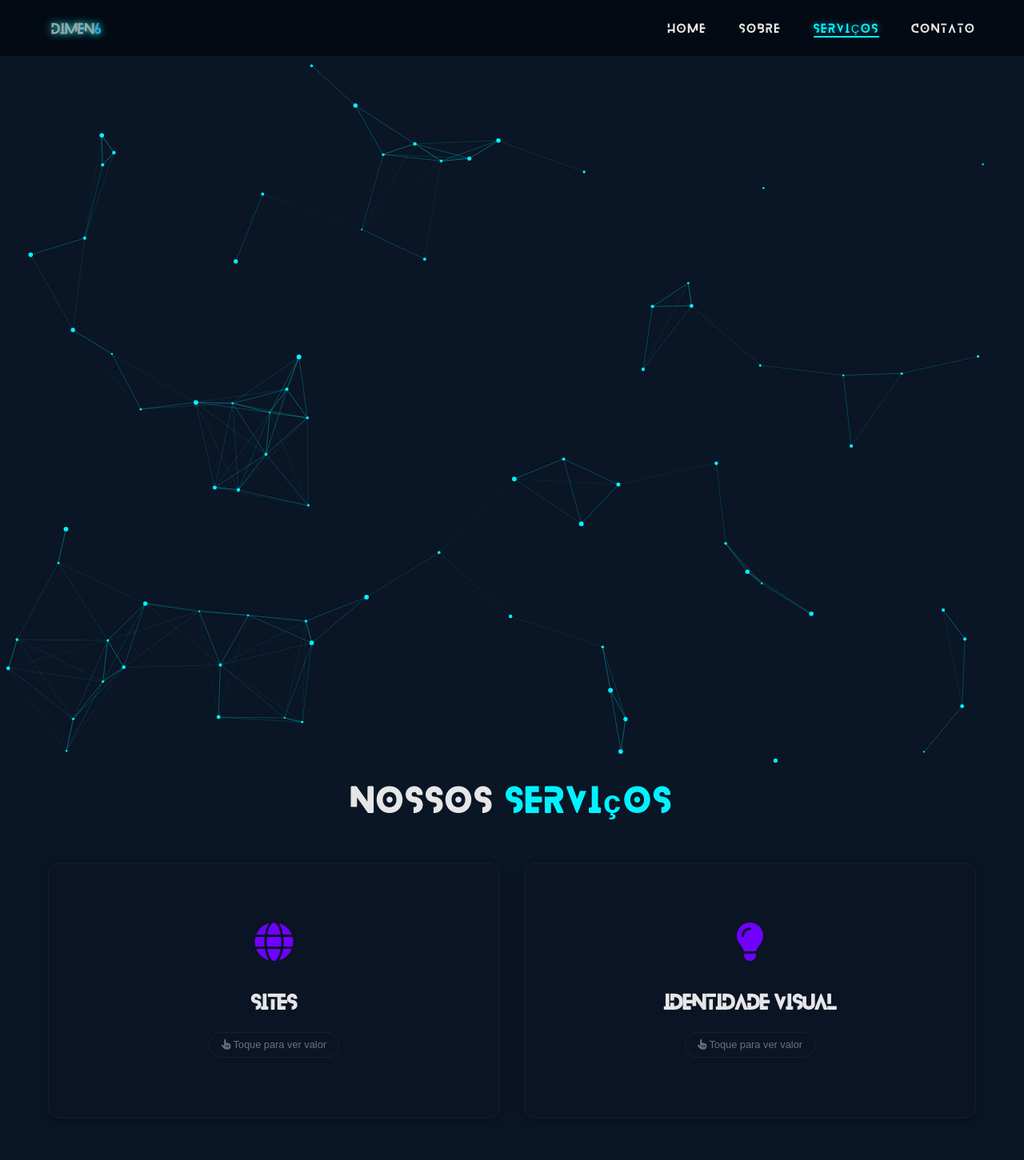
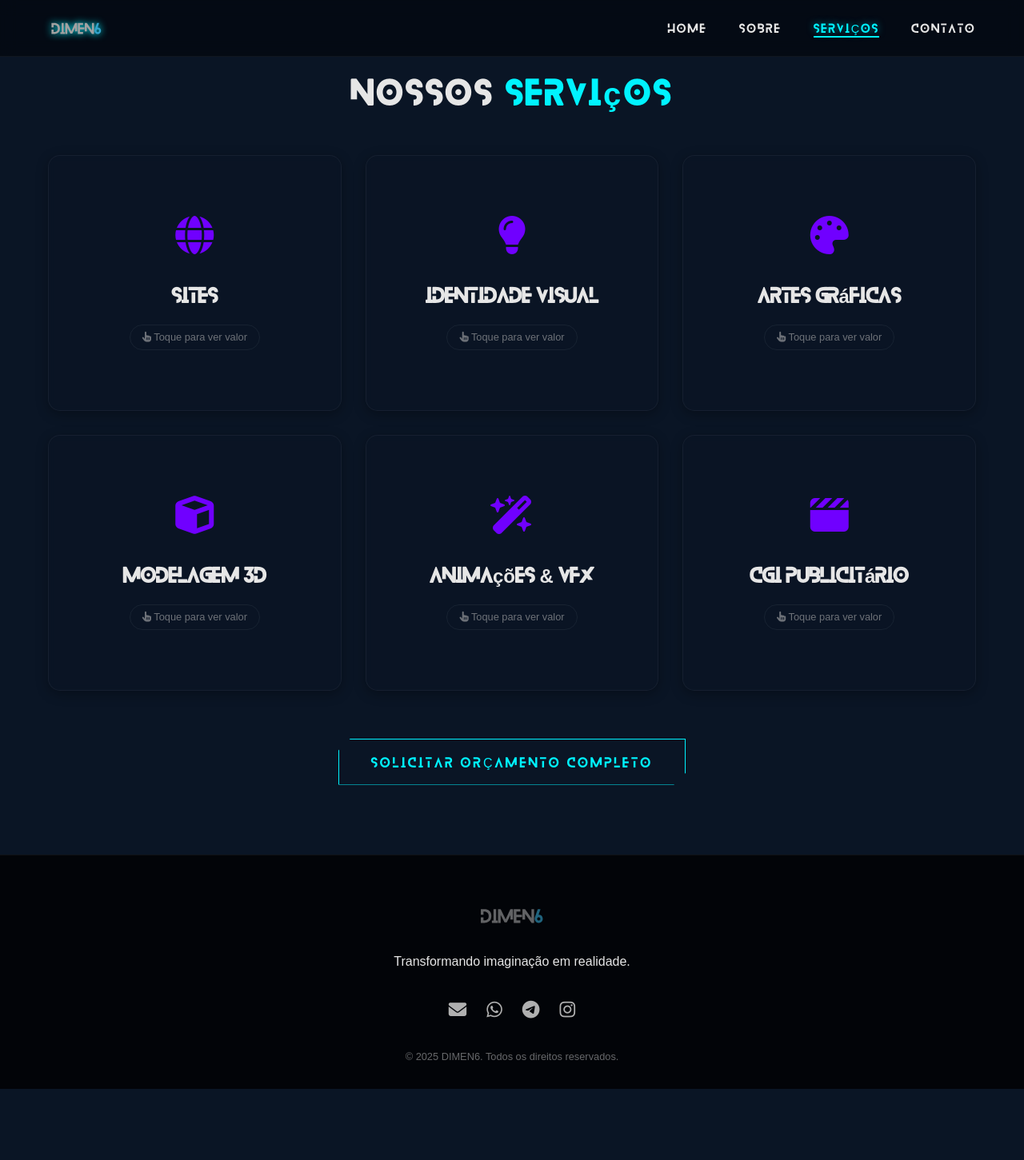
Before and after one commit to erythrogn/dimen_6, a Flask app: page /servicos in a window 1280 px wide. Shown: the top 1451 px of the page at 80% size. After the commit the page ends 1362 px from the top, so only its background shows below. Run offline with Flask 3, Linux system fonts and the light colour scheme.

Commit message:
versãopy

```diff
--- a/static/css/style.css
+++ b/static/css/style.css
@@ -162,10 +162,23 @@ header.scrolled {
     height: calc(var(--vh, 1vh) * 100);
     display: flex;
     align-items: center;
-    /* Caminho corrigido para imagem */
-    background: url('../images/bg-contato.jpg') no-repeat center center/cover;
+    /* REMOVIDO: background: url(...) */
+    background: radial-gradient(circle at center, #1a2a4a 0%, #050A14 100%);
     position: relative;
     padding-top: var(--header-height);
+}
+
+/* Hero da página Sobre */
+.about-hero {
+    min-height: 60vh;
+    padding: 120px 0 80px;
+    /* REMOVIDO: background: url(...) */
+    background: radial-gradient(circle at center, #1a2a4a 0%, #050A14 100%);
+    display: flex;
+    align-items: center;
+    text-align: center;
+    position: relative;
+    overflow: hidden;
 }
 
 .hero-overlay {
@@ -661,7 +674,20 @@ header.scrolled {
 }
 
 .email-input {
+    width: 100%;
+    box-sizing: border-box;
     padding-left: 45px !important;
+    padding-right: 15px;
+    height: 50px;
+    max-width: 100%;
+}
+
+@media (max-width: 480px) {
+    .contact-wrapper {
+        padding: 20px;
+        width: 90%;
+        margin: 0 auto;
+    }
 }
 
 .email-input:focus + .input-icon {
--- a/templates/services.html
+++ b/templates/services.html
@@ -4,12 +4,12 @@
 
 {% block content %}
 <section class="services" id="services">
-    <canvas id="particles-canvas"></canvas>
 
     <div class="container">
         <h2 class="section-title scroll-reveal">Nossos <span>Serviços</span></h2>
 
         <div class="services-grid">
+
             <div class="flip-card scroll-reveal" onclick="this.classList.toggle('flipped')">
                 <div class="flip-card-inner">
                     <div class="flip-card-front">
@@ -37,7 +37,7 @@
                     </div>
                     <div class="flip-card-back">
                         <h3>Branding</h3>
-                        <p>Logotipo, paleta, tipografia.</p>
+                        <p>Logotipo, paleta, tipografia e aplicações.</p>
                         <div class="price-tag">
                             <span class="label">A partir de</span>
                             <span class="value">R$ 850.00</span>
@@ -46,7 +46,80 @@
                 </div>
             </div>
 
+            <div class="flip-card scroll-reveal" onclick="this.classList.toggle('flipped')">
+                <div class="flip-card-inner">
+                    <div class="flip-card-front">
+                        <i class="fas fa-palette service-icon"></i>
+                        <h3>Artes Gráficas</h3>
+                        <p class="tap-hint"><i class="fas fa-hand-pointer"></i> Toque para ver valor</p>
+                    </div>
+                    <div class="flip-card-back">
+                        <h3>Social Media</h3>
+                        <p>Banners e peças estáticas para redes.</p>
+                        <div class="price-tag">
+                            <span class="label">Unidade</span>
+                            <span class="value">R$ 70.00</span>
+                        </div>
+                        <small style="margin-top:5px; color:#aaa; font-size:0.7rem;">Pacotes mensais disponíveis</small>
+                    </div>
+                </div>
             </div>
+
+            <div class="flip-card scroll-reveal" onclick="this.classList.toggle('flipped')">
+                <div class="flip-card-inner">
+                    <div class="flip-card-front">
+                        <i class="fas fa-cube service-icon"></i>
+                        <h3>Modelagem 3D</h3>
+                        <p class="tap-hint"><i class="fas fa-hand-pointer"></i> Toque para ver valor</p>
+                    </div>
+                    <div class="flip-card-back">
+                        <h3>3D Assets</h3>
+                        <p>Produtos e cenários detalhados.</p>
+                        <div class="price-tag">
+                            <span class="label">A partir de</span>
+                            <span class="value">R$ 600.00</span>
+                        </div>
+                    </div>
+                </div>
+            </div>
+
+            <div class="flip-card scroll-reveal" onclick="this.classList.toggle('flipped')">
+                <div class="flip-card-inner">
+                    <div class="flip-card-front">
+                        <i class="fas fa-wand-magic-sparkles service-icon"></i>
+                        <h3>Animações & VFX</h3>
+                        <p class="tap-hint"><i class="fas fa-hand-pointer"></i> Toque para ver valor</p>
+                    </div>
+                    <div class="flip-card-back">
+                        <h3>Motion</h3>
+                        <p>Motion design, vinhetas e efeitos.</p>
+                        <div class="price-tag">
+                            <span class="label">A partir de</span>
+                            <span class="value">R$ 750.00</span>
+                        </div>
+                    </div>
+                </div>
+            </div>
+
+            <div class="flip-card scroll-reveal" onclick="this.classList.toggle('flipped')">
+                <div class="flip-card-inner">
+                    <div class="flip-card-front">
+                        <i class="fas fa-clapperboard service-icon"></i>
+                        <h3>CGI Publicitário</h3>
+                        <p class="tap-hint"><i class="fas fa-hand-pointer"></i> Toque para ver valor</p>
+                    </div>
+                    <div class="flip-card-back">
+                        <h3>Comercial</h3>
+                        <p>Vídeos realistas nível cinema.</p>
+                        <div class="price-tag">
+                            <span class="label">Projeto</span>
+                            <span class="value" style="font-size:1.2rem">Sob Orçamento</span>
+                        </div>
+                    </div>
+                </div>
+            </div>
+
+        </div>
 
         <div class="cta-container scroll-reveal">
             <a href="{{ url_for('contato') }}" class="cta-button">SOLICITAR ORÇAMENTO COMPLETO</a>
```
